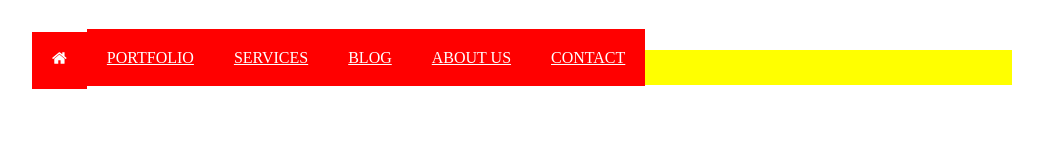
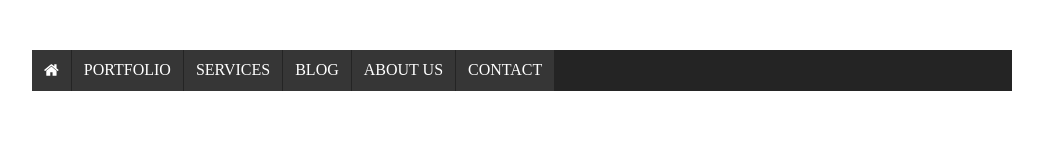
Before and after one commit to MatthiaszC/navigation, a website: page index.html in a window 1280 px wide. Shown: the whole page, without its empty margins (118-1161 px from the left). Drawn offline with Linux system fonts and the light colour scheme; files whose address does not match are found by name.

Commit message:
Beide background colors goed gezet

```diff
--- a/css/style.css
+++ b/css/style.css
@@ -1,21 +1,30 @@
+html {
+  box-sizing: border-box;
+}
 body {
   margin-top: 50px;
 }
 .container {
-  background-color: yellow;
   max-width: 980px;
-  height: 35px;
   margin: 0 auto;
   width: 90%;
+}
+nav {
+  background-color: #242424;
 }
 nav ul {
   display: flex;
   text-transform: uppercase;
 }
+nav ul li {
+  display: flex;
+}
 nav ul li a {
-  background-color: red;
-  padding: 20px;
+  padding: 12px 12px 10px 12px;
   color: white;
+  text-decoration: none;
+  margin-right: 1px;
+  background-color: #363636;
 }
 nav ul li a:hover {
   color: #7dadd1;
--- a/index.html
+++ b/index.html
@@ -5,25 +5,28 @@
     <meta http-equiv="X-UA-Compatible" content="IE=edge" />
     <meta name="viewport" content="width=device-width, initial-scale=1.0" />
     <link rel="stylesheet" href="./css/reset.css" />
+    <link rel="stylesheet" href="./icons/style.css" />
     <link rel="stylesheet" href="./css/style.css" />
-    <link rel="stylesheet" href="./icons/style.css" />
     <title>Document</title>
   </head>
-  <header>
-     <body><div class="container">
+  <body>
+    <div class="container">
       <nav>
-        <!-- <svg class="icon icon-home"><use xlink:href="./icons/symbol-defs.svg#icon-home"></use></svg> -->
         <ul>
-            <li><a href="#"><svg class="icon icon-home"><use xlink:href="./icons/symbol-defs.svg#icon-home"></use></svg></a></li>
-            <li><a href="#">Portfolio</a></li>
-            <li><a href="#">Services</a></li>
-            <li><a href="#">Blog</a></li>
-            <li><a href="#">About us</a></li>
-            <li><a href="#">Contact</a></li>
+          <li>
+            <a href="#"
+              ><svg class="icon icon-home">
+                <use xlink:href="./icons/symbol-defs.svg#icon-home"></use></svg
+            ></a>
+          </li>
+          <li><a href="#">Portfolio</a></li>
+          <li><a href="#">Services</a></li>
+          <li><a href="#">Blog</a></li>
+          <li><a href="#">About us</a></li>
+          <li><a href="#">Contact</a></li>
         </ul>
       </nav>
     </div>
-  </header>
 
     <script defer src="svgxuse.js"></script>
   </body>
```
